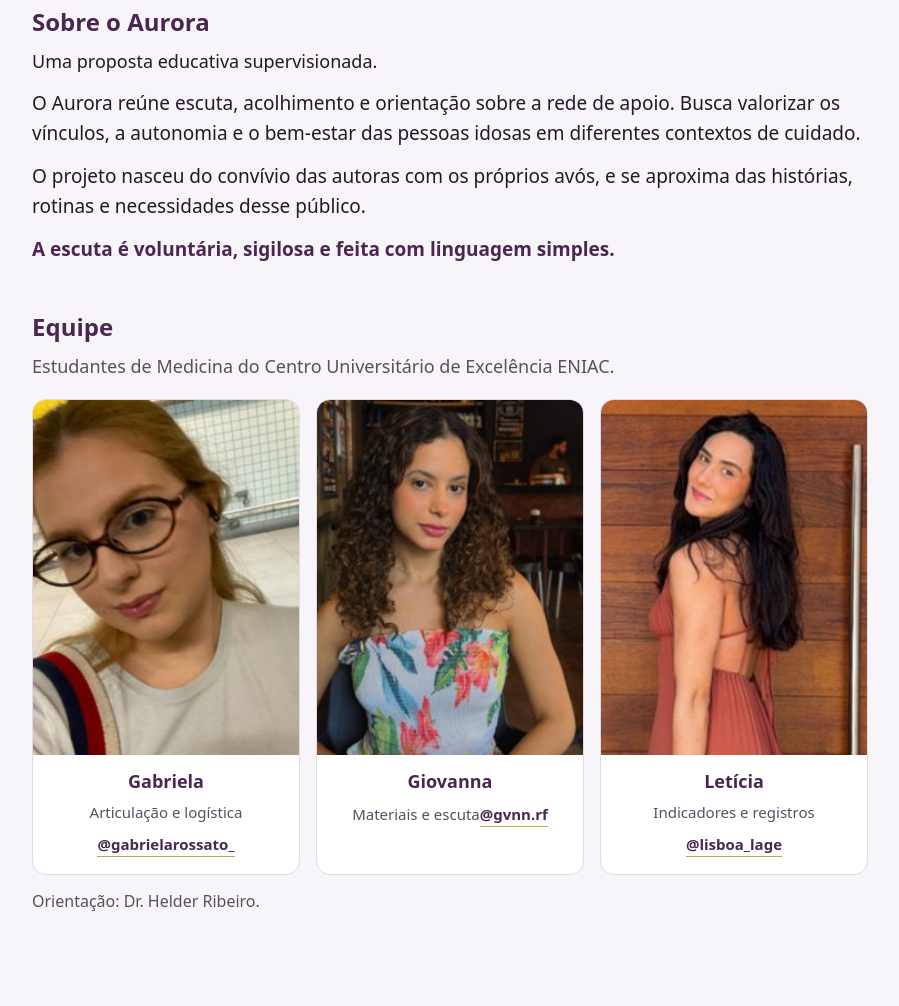
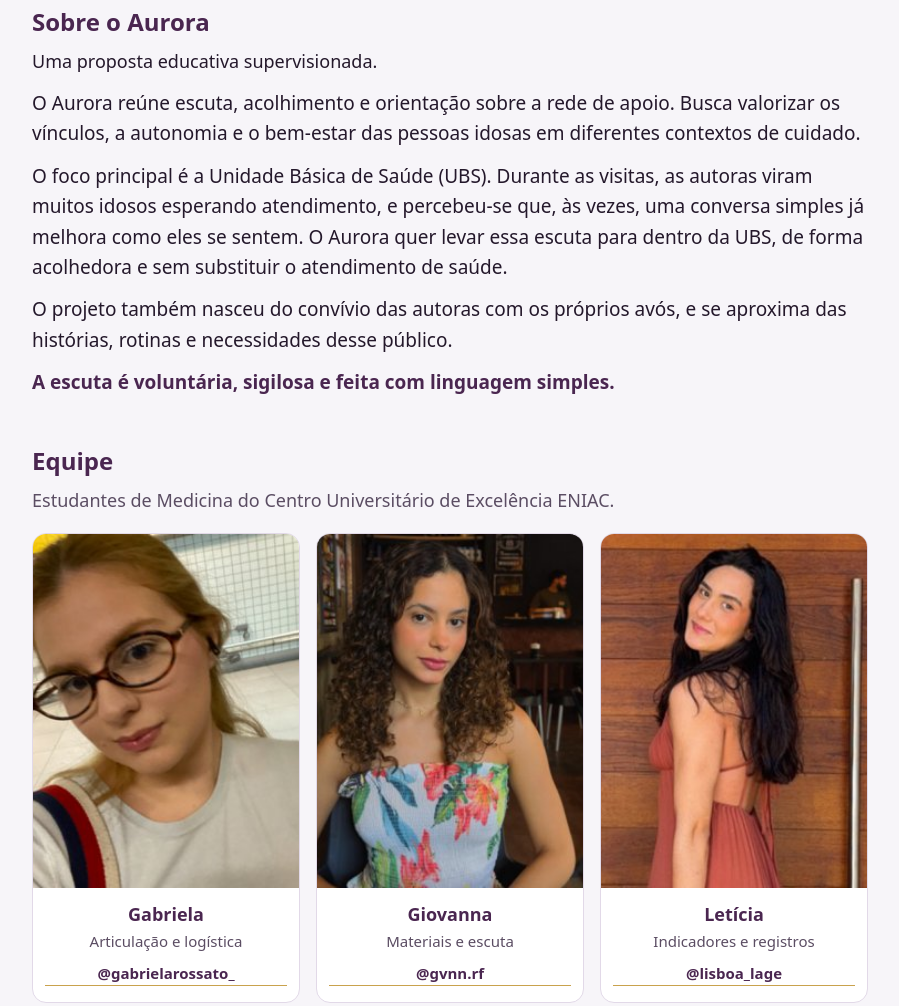
Before and after one commit to gabrielarossato1501-hue/projeto-aurora, a plain HTML site: page index.html in a window 1280 px wide. Shown: the part 1045-2051 px from the top of the page, without its empty margins (190-1089 px from the left). Drawn offline with Linux system fonts and the light colour scheme.

Commit message:
Add files via upload

```diff
--- a/index.html
+++ b/index.html
@@ -58,8 +58,8 @@ h2{font-size:24px;color:var(--roxo);margin:0 0 6px;font-weight:700}
 .membro img{display:block;width:100%;aspect-ratio:3/4;object-fit:cover;object-position:50% 12%}
 .membro div{padding:12px 12px 16px}
 .membro strong{display:block;color:var(--roxo);font-size:18px}
-.membro span{color:var(--texto-2);font-size:15px}
-.membro .ig{display:inline-block;margin-top:6px;color:var(--roxo);font-weight:600;font-size:15px;text-decoration:none;border-bottom:1px solid var(--ouro-claro)}
+.membro span{display:block;color:var(--texto-2);font-size:15px}
+.membro .ig{display:block;margin-top:8px;word-break:break-all;color:var(--roxo);font-weight:600;font-size:15px;text-decoration:none;border-bottom:1px solid var(--ouro-claro)}
 .membro .ig:hover{color:var(--roxo-2)}
 .orientacao{font-size:16px;color:var(--texto-2);margin-top:14px}
 
@@ -125,7 +125,8 @@ footer{background:var(--branco);border-top:1px solid var(--borda)}
     <h2 id="titulo-sobre">Sobre o Aurora</h2>
     <p class="lead">Uma proposta educativa supervisionada.</p>
     <p>O Aurora reúne escuta, acolhimento e orientação sobre a rede de apoio. Busca valorizar os vínculos, a autonomia e o bem-estar das pessoas idosas em diferentes contextos de cuidado.</p>
-    <p>O projeto nasceu do convívio das autoras com os próprios avós, e se aproxima das histórias, rotinas e necessidades desse público.</p>
+    <p>O foco principal é a Unidade Básica de Saúde (UBS). Durante as visitas, as autoras viram muitos idosos esperando atendimento, e percebeu-se que, às vezes, uma conversa simples já melhora como eles se sentem. O Aurora quer levar essa escuta para dentro da UBS, de forma acolhedora e sem substituir o atendimento de saúde.</p>
+    <p>O projeto também nasceu do convívio das autoras com os próprios avós, e se aproxima das histórias, rotinas e necessidades desse público.</p>
     <p class="destaque">A escuta é voluntária, sigilosa e feita com linguagem simples.</p>
   </section>
 
```
